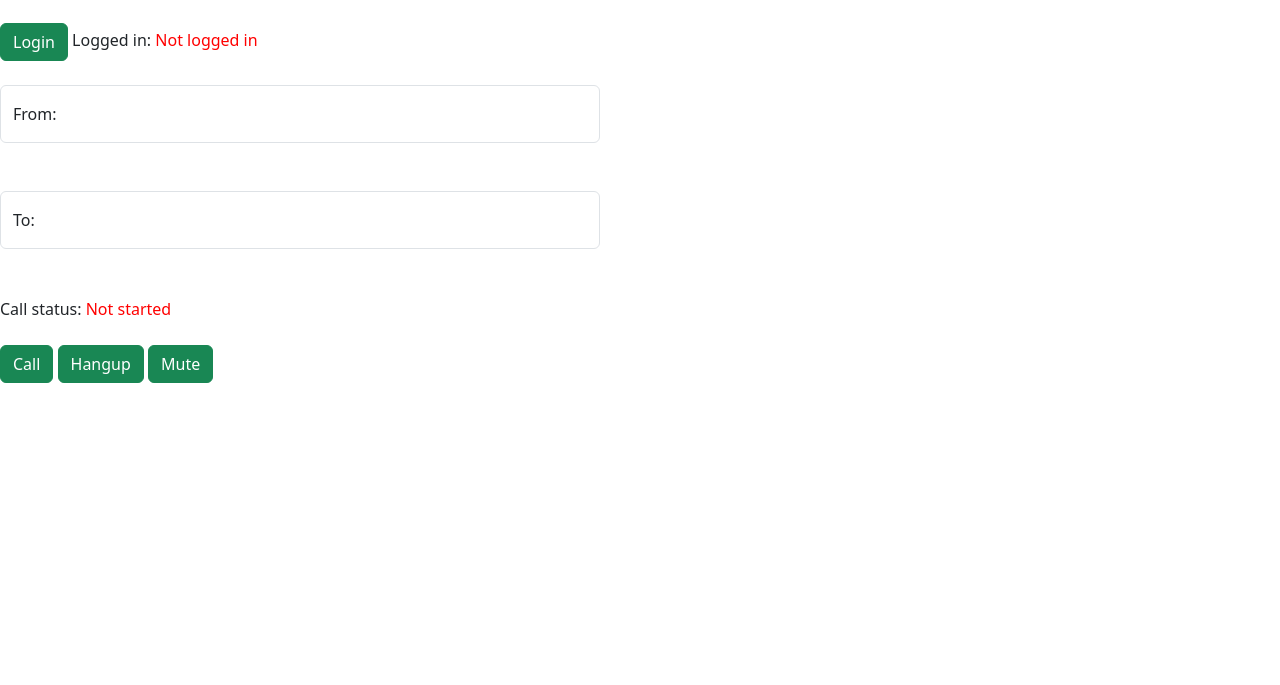
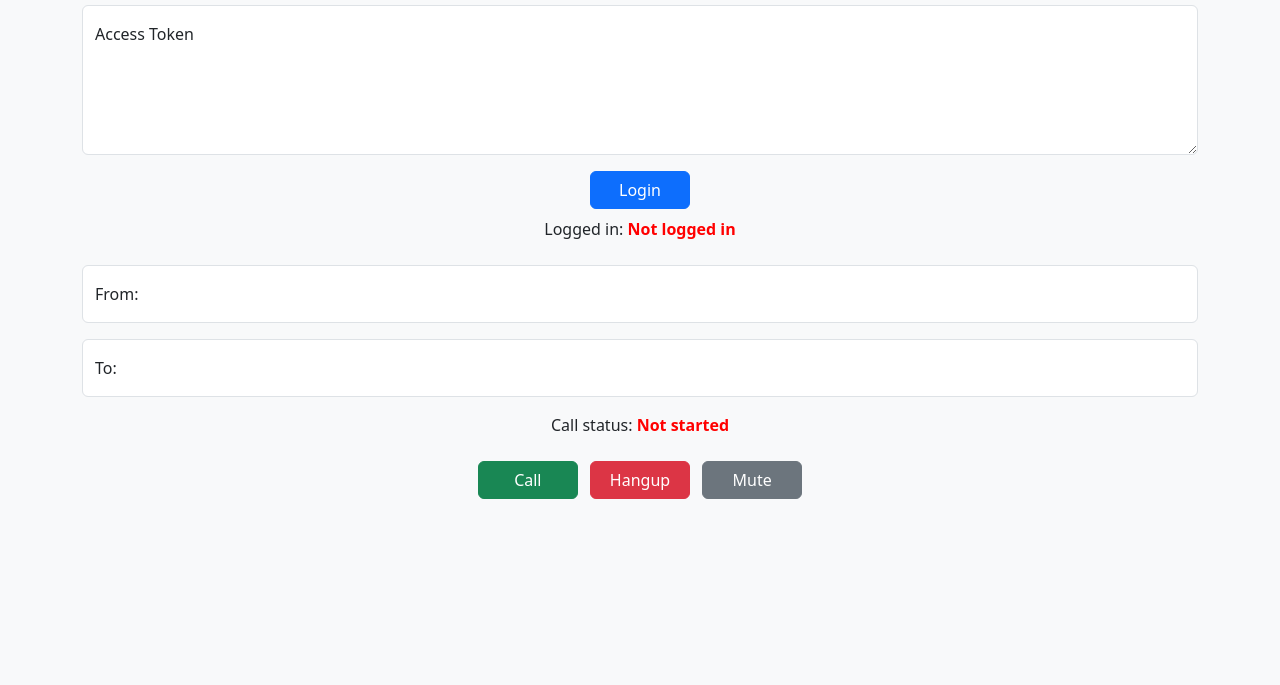
Before and after one commit to TannedDolphin/LapTrinhMang, a website: page index.html in a window 1280 px wide. Shown: the part 115-800 px from the top of the page. Drawn offline with nearby package versions, Linux system fonts and the light colour scheme; files that its build step writes are made by us from their sources.

Commit message:
Add files via upload

```diff
--- /dev/null
+++ b/css/style.css
@@ -0,0 +1,22 @@
+body {
+    background-color: #f8f9fa;
+  }
+
+  h1 {
+    color: #343a40;
+  }
+
+  .status-text {
+    color: red;
+    font-weight: bold;
+  }
+
+  #accessToken,
+  #from,
+  #to {
+    max-width: 100%;
+  }
+
+  .btn {
+    min-width: 100px;
+  }
--- a/index.html
+++ b/index.html
@@ -10,26 +10,28 @@
       integrity="sha384-QWTKZyjpPEjISv5WaRU9OFeRpok6YctnYmDr5pNlyT2bRjXh0JMhjY6hW+ALEwIH"
       crossorigin="anonymous"
     />
+    <link rel="stylesheet" href="../AudioCallApp/css/style.css" />
   </head>
   <body>
-    <h1>Audio Call</h1>
-    <div class="form-floating">
+    <div class="container mt-5">
+      <h1 class="text-center mb-4">Audio Call</h1>
+      <div class="form-floating mb-3">
         <textarea
           class="form-control"
           placeholder="Add access token here"
           id="accessToken"
-        style="width: 600px; height: 150"
+          style="height: 150px"
         ></textarea>
         <label for="accessToken">Access Token</label>
       </div>
-    <br />
-    <button type="button" class="btn btn-success" id="loginBtn">Login</button>
-    Logged in: <span id="userId" style="color: red">Not logged in</span>
-    <br />
-    <br />
-    <div class="form-floating">
+      <div class="text-center mb-4">
+        <button type="button" class="btn btn-primary" id="loginBtn">Login</button>
+        <div class="mt-2">
+          Logged in: <span id="userId" class="status-text">Not logged in</span>
+        </div>
+      </div>
+      <div class="form-floating mb-3">
         <input
-        style="width: 600px"
           type="text"
           class="form-control"
           id="from"
@@ -37,11 +39,8 @@
         />
         <label for="from">From:</label>
       </div>
-    <br />
-    <br />
-    <div class="form-floating">
+      <div class="form-floating mb-3">
         <input
-        style="width: 600px"
           type="text"
           class="form-control"
           id="to"
@@ -49,18 +48,15 @@
         />
         <label for="to">To:</label>
       </div>
-    <br />
-    <div>
-      <br />
-      Call status: <span id="callStatus" style="color: red">Not started</span>
+      <div class="text-center mb-4">
+        Call status: <span id="callStatus" class="status-text">Not started</span>
       </div>
-    <br />
-    <div>
-      <button type="button" class="btn btn-success" id="callBtn">Call</button>
-      <button type="button" class="btn btn-success" id="hangupBtn">
-        Hangup
-      </button>
-      <button type="button" class="btn btn-success" id="muteBtn">Mute</button>
+      <div class="text-center">
+        <button type="button" class="btn btn-success me-2" id="callBtn">Call</button>
+        <button type="button" class="btn btn-danger me-2" id="hangupBtn">Hangup</button>
+        <button type="button" class="btn btn-secondary" id="muteBtn">Mute</button>
       </div>
+    </div>
+    <script src="../AudioCallApp/js/script.js"></script>
   </body>
 </html>
```
Also changed, not shown: js/script.js (added, +45 -0 lines), package.json (added, +16 -0 lines), server.js (added, +24 -0 lines), 1 other file. Lines whose indentation alone changed are shown as unchanged.
